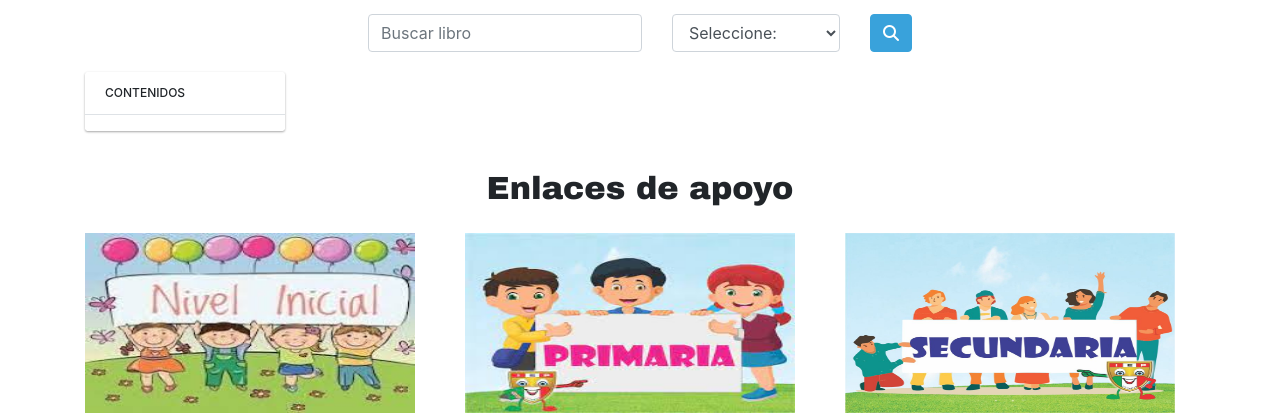
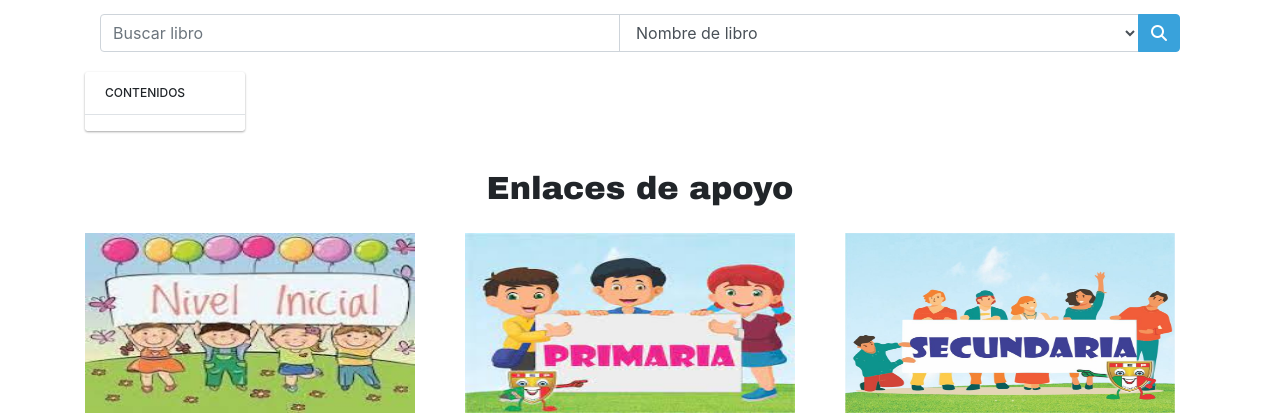
Before and after one commit to GeraldineC14/BibliotecaVirtual, a PHP site: page /views/ in a window 1280 px wide. Shown: the part 947-1363 px from the top of the page. Run offline with PHP 8.4, Linux system fonts and the light colour scheme; data that the repository does not hold is empty; some libraries are stand-ins or nearby versions.

Commit message:
Nueva vista principal

```diff
--- a/assets/css/prueba.css
+++ b/assets/css/prueba.css
@@ -9,3 +9,31 @@
     -o-border-radius: 5px;
     border-color: rgba(0, 0, 255, 0.49);
 }
+
+.contenedor{
+    width: 15rem;
+  }
+
+.list-group{
+    display: inline-block;
+    margin-bottom: .5rem;
+}
+
+.catalogo{
+    text-align: center ;
+}
+
+.descripcion{
+    max-height: 11rem;
+    min-height: 8rem;
+    font-family: 'Quicksand', sans-serif;
+}
+
+.titulo{
+    font-family: 'Bebas Neue', sans-serif;
+    font-size: 1.25em;
+}
+
+.img{
+    max-height: 13rem;
+}
--- a/views/index.php
+++ b/views/index.php
@@ -11,6 +11,7 @@
     <link rel="stylesheet" href="../assets/css/Sidebar-navbar.css?h=dbde5f7cd08c3af294ce34870a0e649f">
     <link rel="stylesheet" href="../assets/css/Sidebar.css?h=221a6cfc6c7eea8872b679d3e5f73dc4">
     <link rel="shortcut icon" href="../assets/img/favicon.ico"/>
+    <link rel="stylesheet" href="../assets/css/prueba.css">
 
 </head>
 <body>
@@ -19,9 +20,9 @@
     <div class="container">
         <div class="carousel slide carousel-fade" data-ride="carousel" id="carousel-1" style="margin-right: 0px;padding-bottom: 0px;">
             <div class="carousel-inner">
-                <div class="carousel-item active"><img class="w-100 d-block" src="../assets/img/Portada1.png?h=25952ce41ff7a5938893d74d3b0467c5" alt="Slide Image" style="padding-left: 0px;"></div>
-                <div class="carousel-item"><img class="w-100 d-block" src="../assets/img/Portada2.png?h=ff9f180286ddfdab6e1e6790b80a6b23" alt="Slide Image"></div>
-                <div class="carousel-item"><img class="w-100 d-block" src="../assets/img/Portada3.png?h=bdde253e641516f6b6ad168637af87d5" alt="Slide Image"></div>
+                <div class="carousel-item active"><img class="w-100 d-block" src="../assets/img/Portada1.png" alt="Slide Image" style="padding-left: 0px;"></div>
+                <div class="carousel-item"><img class="w-100 d-block" src="../assets/img/Portada2.png" alt="Slide Image"></div>
+                <div class="carousel-item"><img class="w-100 d-block" src="../assets/img/Portada3.png" alt="Slide Image"></div>
             </div>
             <div><a class="carousel-control-prev" href="#carousel-1" role="button" data-slide="prev"><span class="carousel-control-prev-icon"></span><span class="sr-only">Previous</span></a><a class="carousel-control-next" href="#carousel-1" role="button" data-slide="next"><span class="carousel-control-next-icon"></span><span class="sr-only">Next</span></a></div>
             <ol class="carousel-indicators" style="padding-top: 0px;padding-bottom: 0px;margin-bottom: 1px;">
@@ -32,32 +33,27 @@
         </div>
         <!-- FORMULARIO DE BUSQUEDA -->
         <div class="container mt-3">
-            <div class="d-flex justify-content-center">
             <form action="./buscador.view.php" class="text-center">
-                    <div class="row align-items-center">
-                        <div class="col-12 col-sm-6 col-md-auto mb-3 mb-sm-0">
-                            <input class="form-control w-100" id="inlineFormInputGroup" type="text" placeholder="Buscar libro" name="look">
-                        </div>
-                        <div class="col-12 col-sm-6 col-md-auto mb-3 mb-sm-0">
-                            <select class="form-control w-100" id="inlineFormInputGroup" name="type" required>
-                                <option value="">Seleccione:</option>
+                <div class="input-group">
+                    <input class="form-control" type="text" placeholder="Buscar libro" name="look" required>
+                    <select class="form-control" name="type" required>
                         <option value="n">Nombre de libro</option>
                         <option value="a">Autor</option>
                     </select>
-                        </div>
-                        <div class="col-12 col-sm-6 col-md-auto">
-                            <div class="d-flex justify-content-center">
-                                <button class="btn btn-primary" id="inlineFormInputGroup" type="submit" style="max-width: 150px; background-color: #39a2db; border-color: #39a2db;"><i class="fa-solid fa-magnifying-glass" style="color: #ffffff;"></i></button>
-                            </div>
+                    <div class="input-group-append">
+                        <button class="btn" type="submit" style="background-color: #39a2db; border-color: #39a2db;">
+                            <i class="fa-solid fa-magnifying-glass" style="color: #ffffff;"></i>
+                        </button>
                     </div>
                 </div>
             </form>
         </div>
+
+
     </div>
-    </div>
-    <div class="container" style="margin-top: 20px;margin-bottom: 39px;">
+    <div class="container" style="margin-top: 20px; margin-bottom: 39px;">
         <div class="row">
-            <div class="col-md-6 col-xl-3 offset-xl-0">
+            <div class="col-md-2">
                 <div id="sidebar-main" class="sidebar sidebar-default sidebar-separate">
                     <div class="sidebar-category sidebar-default">
                         <div class="category-title">
@@ -71,9 +67,18 @@
                 </div>
             </div>
             <!-- VISTA DE LIBROS PRINCIPALES -->
-            <div class="row justify-content-md-center row-cols-1 row-cols-sm-2 col-md-8 row-cols-md-3 datos"></div>
+            <div class="col-md-10">
+                <div class="container mt-2" style="background-color: #FFF;">
+                    <div class="catalogo datos">
+
+                    </div><!-- ./Fin catálogo -->
                 </div>
             </div>
+        </div>
+    </div>
+
+
+
     <!-- Footer -->
     <h2 class="text-center" style="font-family: 'Archivo Black', sans-serif;margin-bottom: 25px;">Enlaces de apoyo</h2>
     <div class="container" style="margin-bottom: 39px;">
@@ -127,20 +132,31 @@
                 let nuevaFila = ``;
 
                 registros.forEach(registro => {
+
+                    let commentPreview = registro['descriptions'].split(' ').slice(0, 3).join(' ');
+                    commentPreview += '...'
                     portada = (registro['frontpage']== null) ? 'noimagen.png' :registro['frontpage'];
+
                     nuevaFila = `
-                    <div class="card-group">
-                        <div class="card col-md-12">
-                            <img class="card-img-top w-100 d-block" style="padding-top: 10px;margin: 0px;" src="./frontpage/${portada}">
-                            <div class="card-body">
-                                <h5 class="card-title" style="text-align: center;" id="titulo">${registro['descriptions']}</h5>
-                                <p class="card-text">${registro['author']}</p>
-                                <div>
-                                    <a href='./detalle.view.php?resumen=${registro['idbook']}' class='btn btn-primary view' type='button' style='margin-left: 51px;'>VER</a>
+                        <ul class='list-group contenedor'>
+                            <li class='list-group-item bg-danger' style='color: #ffffff; font-weight: bold; font-size: 12px;'>
+                                <div class='row'>
+                                    <div class='col-md-12 titulo'>${commentPreview}</div>
                                 </div>
+                            </li>
+                            <li class='list-group-item'>
+                                <div class='text-center'>
+                                    <img class='img' src='./frontpage/${portada}'>
                                 </div>
+                                <div class='descripcion mt-2 text-center'>
+                                    ${registro["descriptions"]}
+                                    <p class='mt-3' style='font-size: 12px;'>${registro["author"]}</p>
                                 </div>
-                    </div>
+                            </li>
+                            <li class='list-group-item'>
+                                <a href='./detalle.view.php?resumen=${registro['idbook']}' class='btn btn-block btn-sm' style='background-color: #39a2db; border-color: #39a2db; color: #ffffff;'>¡Vamos a aprender!</a>
+                            </li>
+                        </ul>
                     `;
                     $(".datos").append(nuevaFila);
                 });
```
Also changed, not shown: 3 other files. Lines whose indentation alone changed are shown as unchanged.
